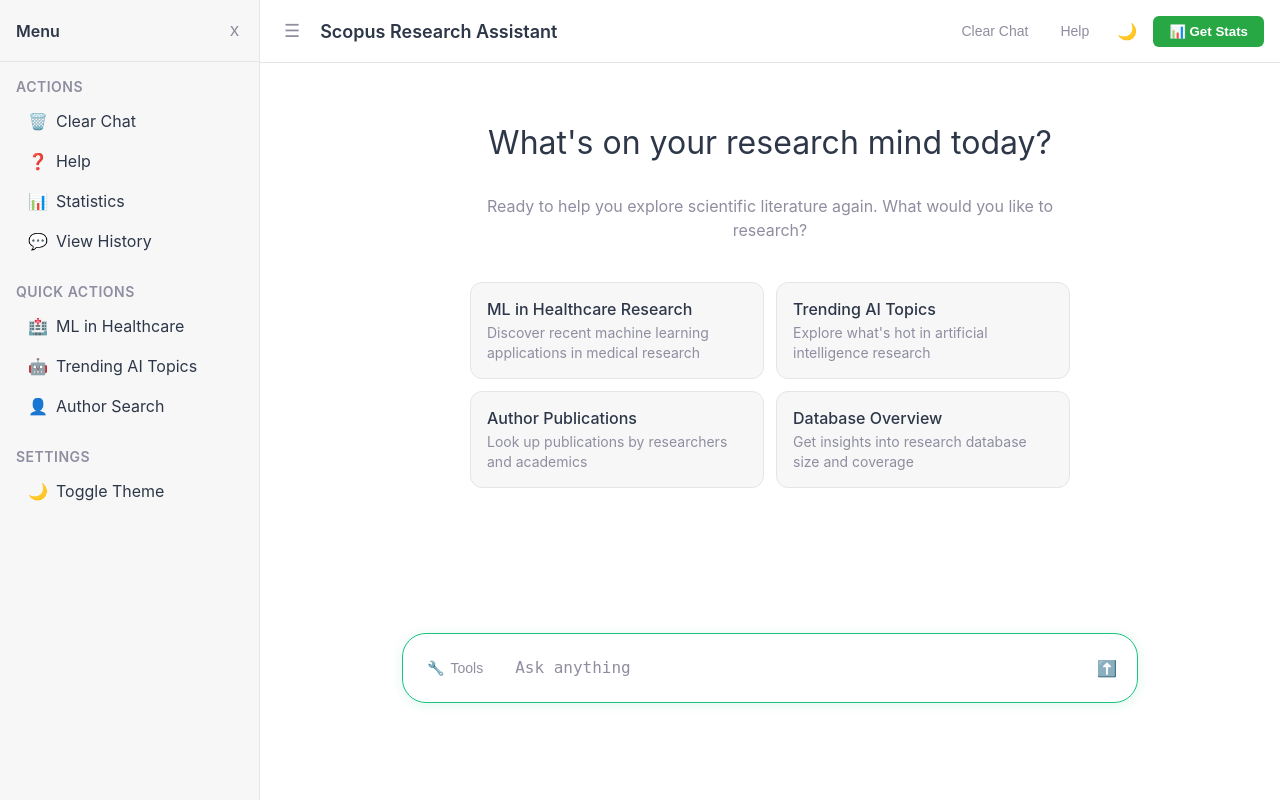
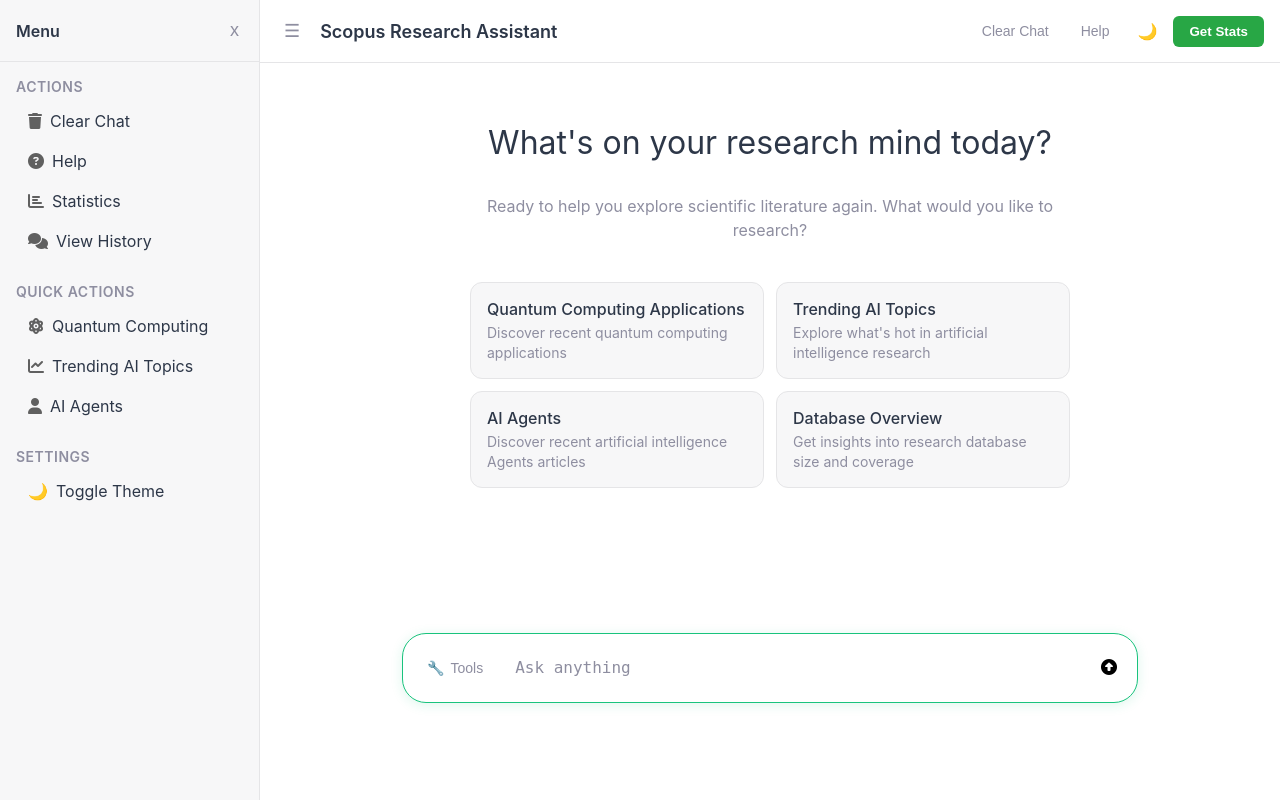
Before and after one commit to yassinejador/scopus-chatbot, a Flask app: page / in a window 1280 px wide. Run offline with Flask 3, Linux system fonts and the light colour scheme.

Commit message:
change icons style

```diff
--- a/web_interface/templates/index.html
+++ b/web_interface/templates/index.html
@@ -4,6 +4,7 @@
 <head>
     <meta charset="UTF-8">
     <meta name="viewport" content="width=device-width, initial-scale=1.0">
+    <link rel="stylesheet" href="https://cdnjs.cloudflare.com/ajax/libs/font-awesome/6.4.0/css/all.min.css">
     <title>Scopus Research Assistant</title>
       <style>
         * {
@@ -134,6 +135,10 @@
         .sidebar-item.active {
             background: var(--accent);
             color: white;
+        }
+
+        .fa-solid {
+            color: #606060;
         }
 
         .main-content {
@@ -608,38 +613,40 @@
             <div class="sidebar-section">
                 <div class="sidebar-section-title">Actions</div>
                 <div class="sidebar-item" onclick="clearChat()">
-                    <span>🗑️</span>
+                    <i class="fa-solid fa-trash"></i>
                     <span>Clear Chat</span>
                 </div>
+
                 <div class="sidebar-item" onclick="showHelp()">
-                    <span>❓</span>
+                    <i class="fa-solid fa-circle-question"></i>
                     <span>Help</span>
                 </div>
-                <div class="sidebar-item" onclick="window.open('/visualisation', '_blank')">
-                <span>📊</span>
-                <span>Statistics</span>
+
+                <div class="sidebar-item" onclick="getStats()">
+                    <i class="fa-solid fa-chart-bar"></i>
+                    <span>Statistics</span>
                 </div>
 
-
                 <div class="sidebar-item" onclick="getConversation()">
-                    <span>💬</span>
+                    <i class="fa-solid fa-comments"></i>
                     <span>View History</span>
                 </div>
             </div>
 
             <div class="sidebar-section">
                 <div class="sidebar-section-title">Quick Actions</div>
-                <div class="sidebar-item" onclick="sendSuggestion('Find recent papers about machine learning in healthcare')">
-                    <span>🏥</span>
-                    <span>ML in Healthcare</span>
+                <div class="sidebar-item" onclick="sendSuggestion('Find recent papers about Quantum Computing')">
+                    <i class="fa-solid fa-atom"></i>
+                    <span>Quantum Computing</span>
                 </div>
+
                 <div class="sidebar-item" onclick="sendSuggestion('Show me trending AI research topics')">
-                    <span>🤖</span>
+                    <i class="fa-solid fa-chart-line"></i>
                     <span>Trending AI Topics</span>
                 </div>
-                <div class="sidebar-item" onclick="sendSuggestion('Find papers by a specific author')">
-                    <span>👤</span>
-                    <span>Author Search</span>
+                <div class="sidebar-item" onclick="sendSuggestion('Find papers about AI Agents')">
+                    <i class="fa-solid fa-user"></i>
+                    <span>AI Agents</span>
                 </div>
             </div>
 
@@ -668,7 +675,7 @@
                     <span id="themeIcon">🌙</span>
                 </button>
                 <button onclick="window.open('/visualisation', '_blank')" class="green-button">
-                📊 Get Stats
+                    Get Stats
                 </button>
             </div>
         </div>
@@ -683,17 +690,20 @@
                         </p>
 
                         <div class="suggestions-grid">
-                            <div class="suggestion-card" onclick="sendSuggestion('Find recent papers about machine learning in healthcare')">
-                                <div class="suggestion-title">ML in Healthcare Research</div>
-                                <div class="suggestion-desc">Discover recent machine learning applications in medical research</div>
+                            <div class="suggestion-card"
+                                onclick="sendSuggestion('Find recent papers about machine learning in healthcare')">
+                                <div class="suggestion-title">Quantum Computing Applications</div>
+                                <div class="suggestion-desc">Discover recent quantum computing applications</div>
                             </div>
-                            <div class="suggestion-card" onclick="sendSuggestion('Show me trending AI research topics')">
+                            <div class="suggestion-card"
+                                onclick="sendSuggestion('Show me trending AI research topics')">
                                 <div class="suggestion-title">Trending AI Topics</div>
-                                <div class="suggestion-desc">Explore what's hot in artificial intelligence research</div>
+                                <div class="suggestion-desc">Explore what's hot in artificial intelligence research
+                                </div>
                             </div>
                             <div class="suggestion-card" onclick="sendSuggestion('Find papers by a specific author')">
-                                <div class="suggestion-title">Author Publications</div>
-                                <div class="suggestion-desc">Look up publications by researchers and academics</div>
+                                <div class="suggestion-title">AI Agents</div>
+                                <div class="suggestion-desc">Discover recent artificial intelligence Agents articles</div>
                             </div>
                             <div class="suggestion-card" onclick="sendSuggestion('What are the database statistics?')">
                                 <div class="suggestion-title">Database Overview</div>
@@ -728,7 +738,7 @@
          line-height: 1.5; height: auto; box-sizing: border-box; vertical-align: middle;"
                                 onkeydown="handleKeyDown(event)" oninput="autoResize(this)"></textarea>
                             <button class="send-btn" id="sendBtn" onclick="sendMessage()" title="Send message">
-                                <span>⬆️</span>
+                                <i class="fa-solid fa-circle-up" style="color: black;"></i>
                             </button>
                         </div>
                     </div>
@@ -1086,10 +1096,7 @@
             window.addEventListener('resize', handleResize);
         });
 
-
-
     </script>
-
 
 </body>
 
```
